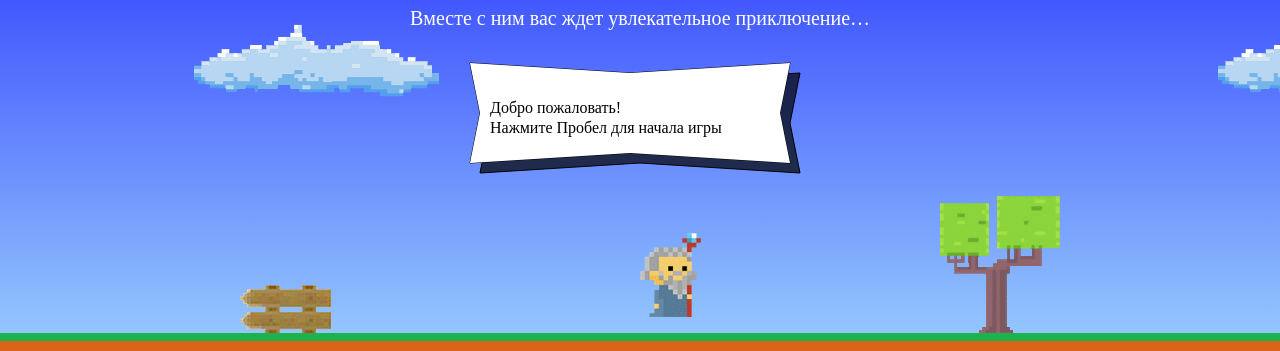
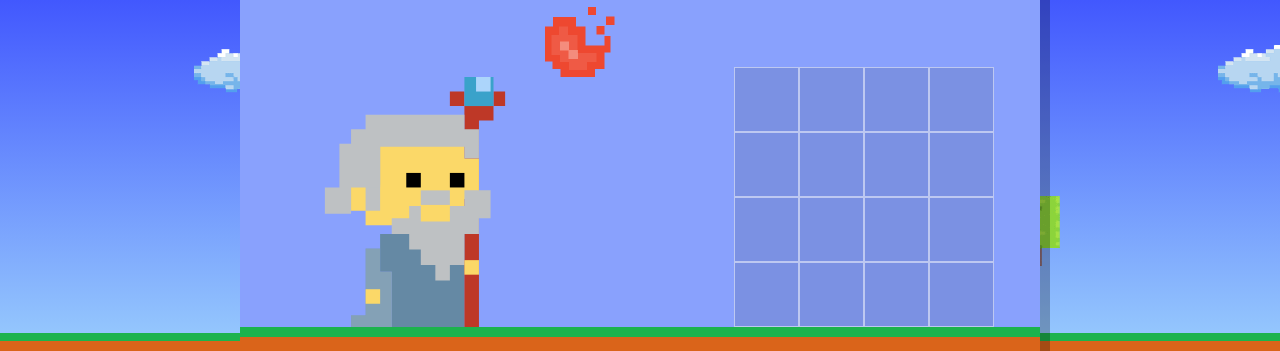
Before and after one commit to delet-dis/code-and-magic, a website: page index.html in a window 1280 px wide. Shown: the part 266-617 px from the top of the page. Drawn offline with Linux system fonts and the light colour scheme; a web font is replaced by a local one.

Commit message:
starting second homework

```diff
--- a/index.html
+++ b/index.html
@@ -203,6 +203,7 @@
   </script>
   <script src="js/stat.js"></script>
   <script src="js/game.js"></script>
+  <script src="js/setup.js"></script>
 
 </body>
 
--- /dev/null
+++ b/js/setup.js
@@ -0,0 +1,5 @@
+'use strict';
+//объявление блока
+let setupEl = document.querySelector('.setup');
+
+setupEl.classList.remove('hidden');
```
